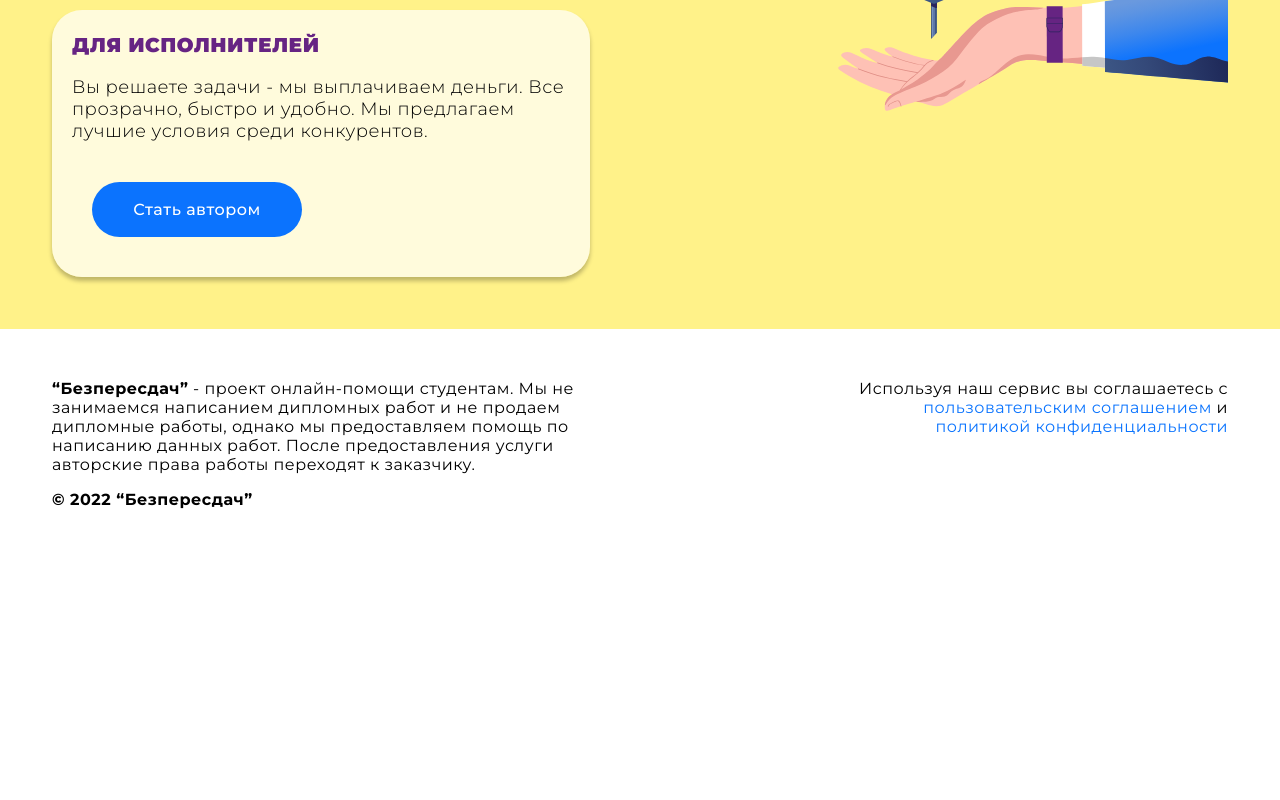
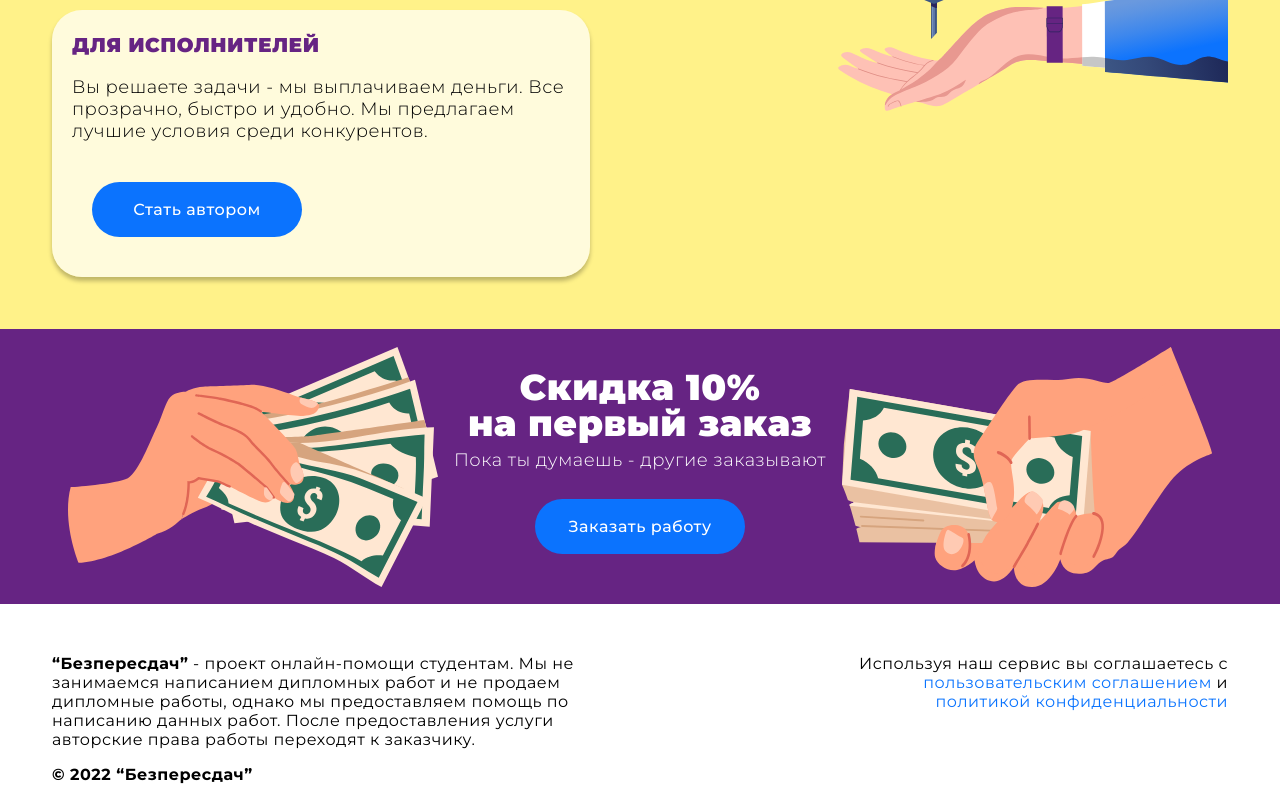
Before and after one commit to bezperesdach/bezperesdach_frontend, a Next.js app: page / in a window 1280 px wide. Shown: the part 2898-3698 px from the top of the page. Before the commit the page ends 3423 px from the top, so only its background shows below. Built offline with nearby package versions, Linux system fonts and the light colour scheme.

Commit message:
feat: new block in index page

```diff
--- a/pages/index.tsx
+++ b/pages/index.tsx
@@ -7,6 +7,7 @@ import { Main } from "../components/home-page/main/main";
 import { Service } from "../components/home-page/service/service";
 import { Guarantees } from "../components/home-page/guarantees/guarantees";
 import { Work } from "../components/home-page/work/work";
+import { Bonus } from "../components/home-page/bonus/bonus";
 
 import { typeOptionsOrder } from "../utils/form/new-order-form";
 
@@ -36,6 +37,7 @@ export default function Home({ pt }: InferGetServerSidePropsType<typeof getServe
       <Service />
       <Guarantees />
       <Work />
+      <Bonus />
     </Layout>
   );
 }
```
